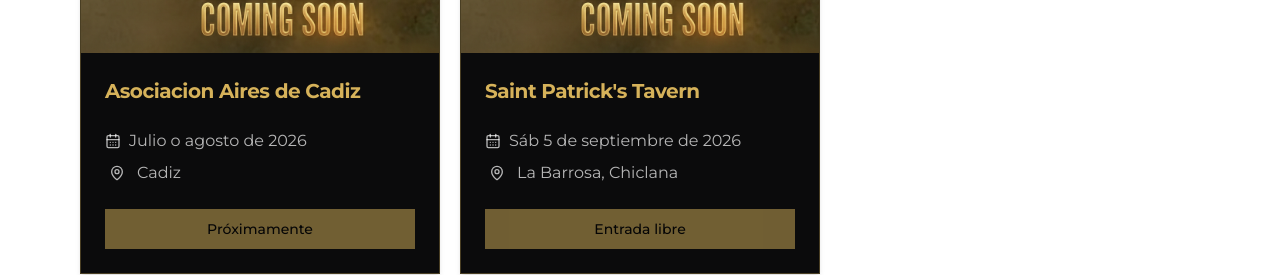
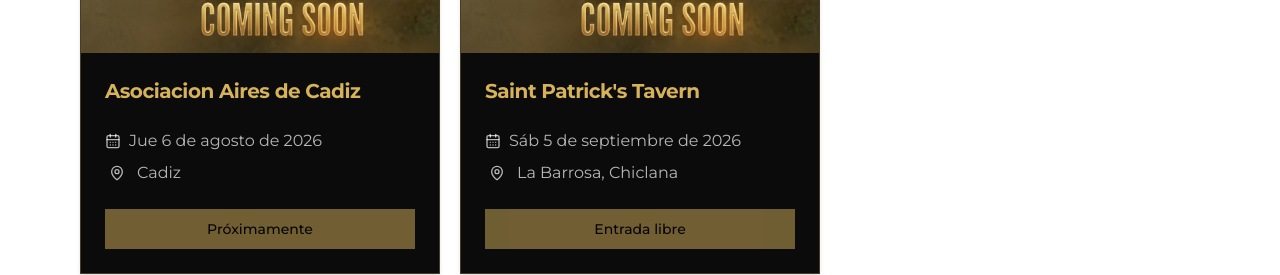
Before and after one commit to macoelSanctiPetri/garrettandband, a Next.js app: page / in a window 1280 px wide. Shown: the part 4660-4935 px from the top of the page. Built offline with nearby package versions, Linux system fonts and the light colour scheme.

Commit message:
Actualiza eventos 2026 y regenera build estatico

```diff
--- a/src/components/app/events-section.tsx
+++ b/src/components/app/events-section.tsx
@@ -49,7 +49,7 @@ const upcomingEvents: EventItem[] = [
     ticket: { label: 'Entrada libre', disabled: true },
   },
   {
-    date: 'Julio o agosto de 2026',
+    date: 'Jue 6 de agosto de 2026',
     venue: 'Asociacion Aires de Cadiz',
     city: 'Cadiz',
     mapUrl: 'https://maps.app.goo.gl/go6xyhVTabiWmhMF6',
```
Also changed, not shown: 4 other files (tests, documents, lock files or other folders).
